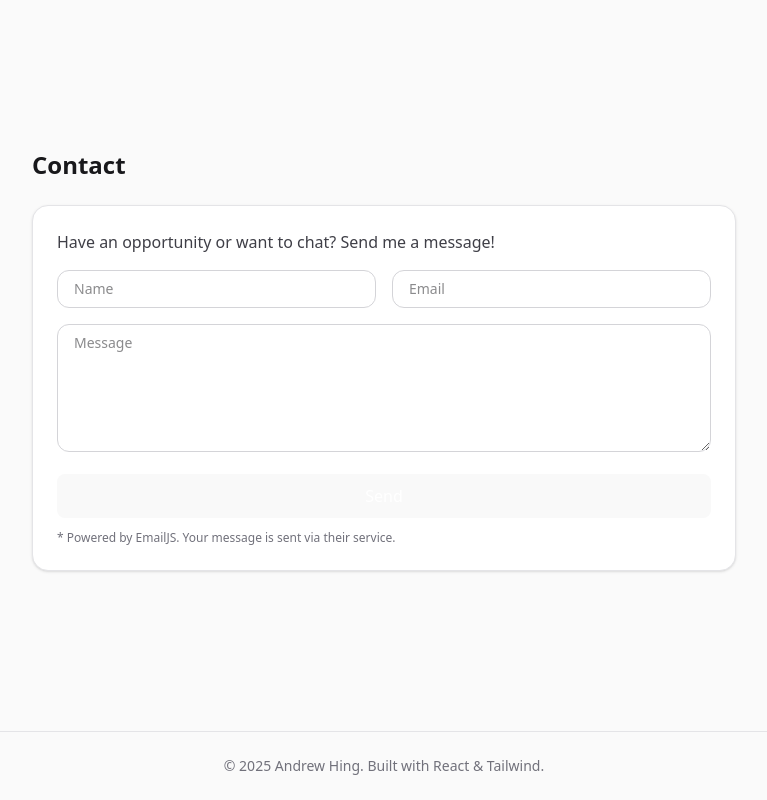
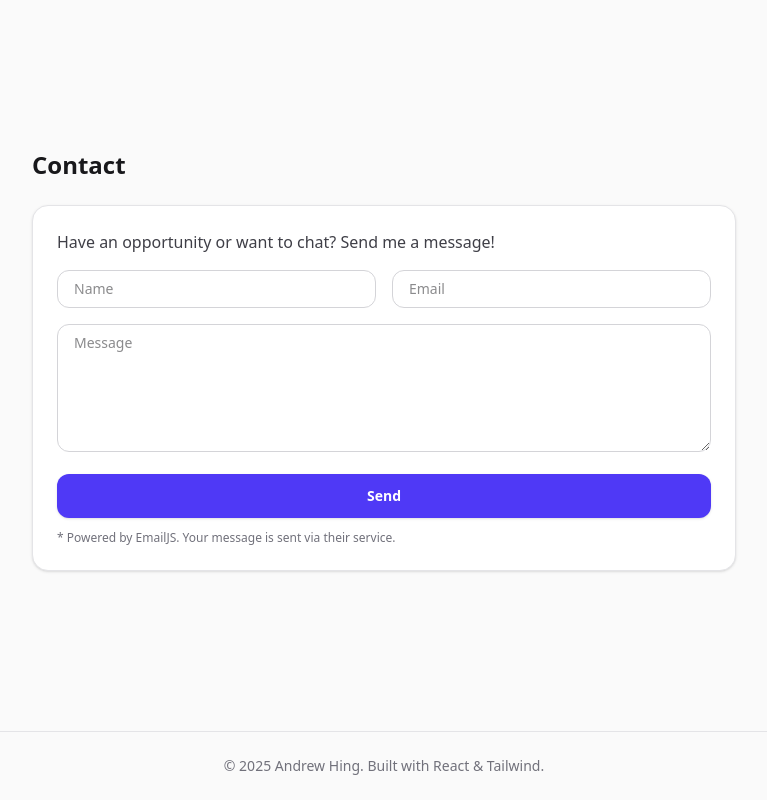
Before and after one commit to ahing1/Portfolio, a React (Vite) app: page / in a window 1280 px wide. Shown: the part 4099-4899 px from the top of the page, without its empty margins (256-1023 px from the left). Built offline with nearby package versions, Linux system fonts and the light colour scheme.

Commit message:
minor big fix

```diff
--- a/src/components/Contact.jsx
+++ b/src/components/Contact.jsx
@@ -89,10 +89,17 @@ export const ContactSection = () => {
               <div className="md:col-span-2">
                 <button
                   type="submit"
-                  className="w-full rounded-xl bg-indigo-600 px-6 py-2 text-sm font-semibold
-                      text-white hover:bg-indigo-500
-                      focus:outline-none focus:ring-2 focus:ring-indigo-500
-                      focus:ring-offset-2 focus:ring-offset-black dark:focus:ring-offset-zinc-900"
+                  className="
+                    btn-reset w-full rounded-xl px-6 py-3 text-sm font-semibold
+                    bg-indigo-600 text-white hover:bg-indigo-500
+                    shadow-sm
+                    focus:outline-none focus:ring-2 focus:ring-indigo-500 focus:ring-offset-2
+                    focus:ring-offset-white
+
+                    dark:bg-indigo-500 dark:hover:bg-indigo-400
+                    dark:shadow-[0_0_0_1px_rgba(255,255,255,0.10),0_10px_30px_rgba(0,0,0,0.45)]
+                    dark:focus:ring-offset-zinc-900
+                  "
                 >
                   {status.sending ? "Sending…" : "Send"}
                 </button>
--- a/src/index.css
+++ b/src/index.css
@@ -31,33 +31,40 @@ h1 {
   line-height: 1.1;
 }
 
-button {
-  border-radius: 8px;
-  border: 1px solid transparent;
-  padding: 0.6em 1.2em;
-  font-size: 1em;
-  font-weight: 500;
+button:not(.btn-reset) {
+  border-radius: 12px;
+  border: 1px solid var(--border);
+  padding: 0.7rem 1.1rem;
+  font-size: 1rem;
+  font-weight: 600;
   font-family: inherit;
-  background-color: #1a1a1a;
+  color: var(--text);
+  background: linear-gradient(180deg, rgba(255,255,255,0.08), rgba(255,255,255,0.03));
   cursor: pointer;
-  transition: border-color 0.25s;
+  transition: transform 120ms ease, border-color 160ms ease, background-color 160ms ease;
 }
-button:hover {
-  border-color: #646cff;
+
+button:not(.btn-reset):hover {
+  border-color: var(--border-2);
+  transform: translateY(-1px);
 }
-button:focus,
-button:focus-visible {
-  outline: 4px auto -webkit-focus-ring-color;
+
+button:not(.btn-reset):focus-visible {
+  outline: none;
+  box-shadow: 0 0 0 4px rgba(138, 180, 255, 0.18);
 }
+
 
 @media (prefers-color-scheme: light) {
   :root {
     color: #213547;
     background-color: #ffffff;
   }
-  button {
+
+  button:not(.btn-reset) {
     background-color: #f9f9f9;
   }
 }
 
+
 html { scroll-behavior: smooth; }
```
